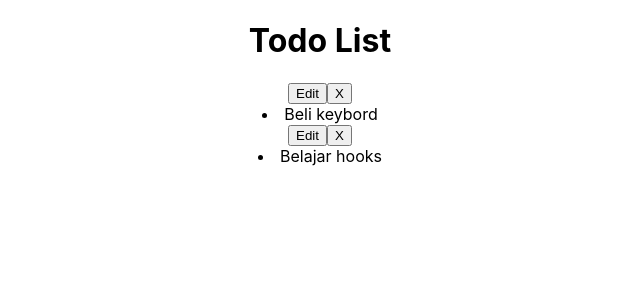
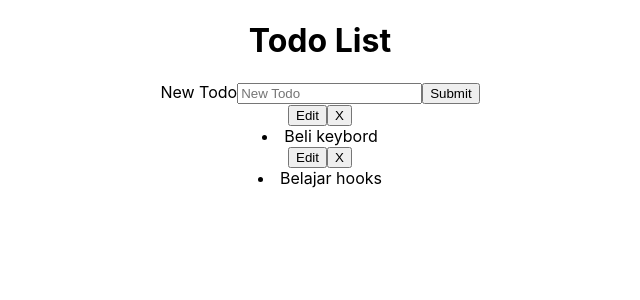
Before and after one commit to xvferdy/todo-app, a React (Create React App) app: page / in a window 1280 px wide. Shown: the top 300 px of the page, without its empty margins (320-960 px from the left). Built offline with nearby package versions, Linux system fonts and the light colour scheme.

Commit message:
Create & render Todo from NewTodoForm

```diff
--- a/src/NewTodoForm.js
+++ b/src/NewTodoForm.js
@@ -3,8 +3,44 @@ import React from "react";
 import "./App.css";
 
 class NewTodoForm extends React.Component {
+  constructor(props) {
+    super(props);
+    this.state = {
+      task: "",
+    };
+  }
+
+  handleSubmit = (e) => {
+    e.preventDefault();
+    this.props.newTodo(this.state);
+    this.setState({
+      task: "",
+    });
+  };
+
+  handleChange = (e) => {
+    this.setState({
+      [e.target.name]: e.target.value,
+    });
+  };
+
   render() {
-    return <div className="NewTodoForm"></div>;
+    return (
+      <div className="NewTodoForm">
+        <form onSubmit={this.handleSubmit}>
+          <label htmlFor="task">New Todo</label>
+          <input
+            id="task"
+            name="task"
+            type="text"
+            placeholder="New Todo"
+            value={this.state.task}
+            onChange={this.handleChange}
+          />
+          <button>Submit</button>
+        </form>
+      </div>
+    );
   }
 }
 
--- a/src/TodoList.js
+++ b/src/TodoList.js
@@ -9,6 +9,14 @@ class TodoList extends React.Component {
       todos: [{ task: "Beli keybord" }, { task: "Belajar hooks" }],
     };
   }
+
+  //object state dari form
+  createTodo = (obj) => {
+    this.setState((st) => ({
+      todos: [...st.todos, obj],
+    }));
+  };
+
   render() {
     const todos = this.state.todos.map((todo) => {
       return <Todo task={todo.task} />;
@@ -16,8 +24,8 @@ class TodoList extends React.Component {
     return (
       <div className="TodoList">
         <h1>Todo List</h1>
+        <NewTodoForm newTodo={this.createTodo} />
         {todos}
-        <NewTodoForm />
       </div>
     );
   }
```
